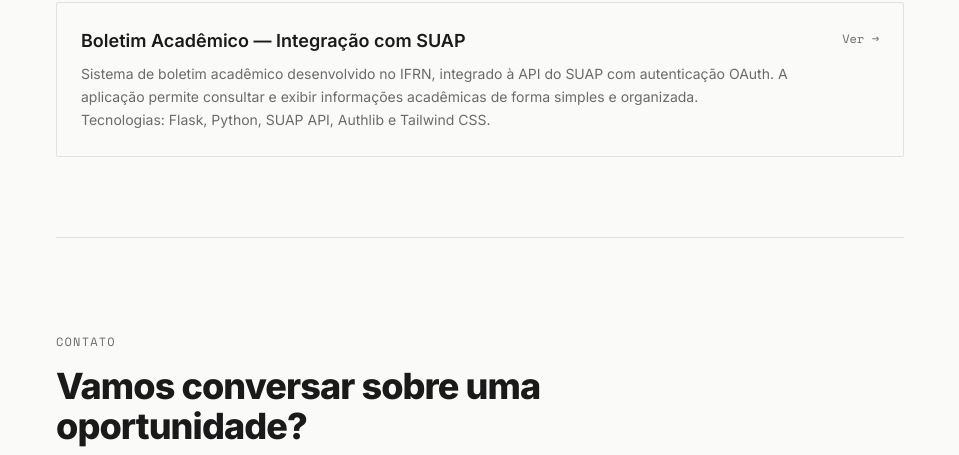
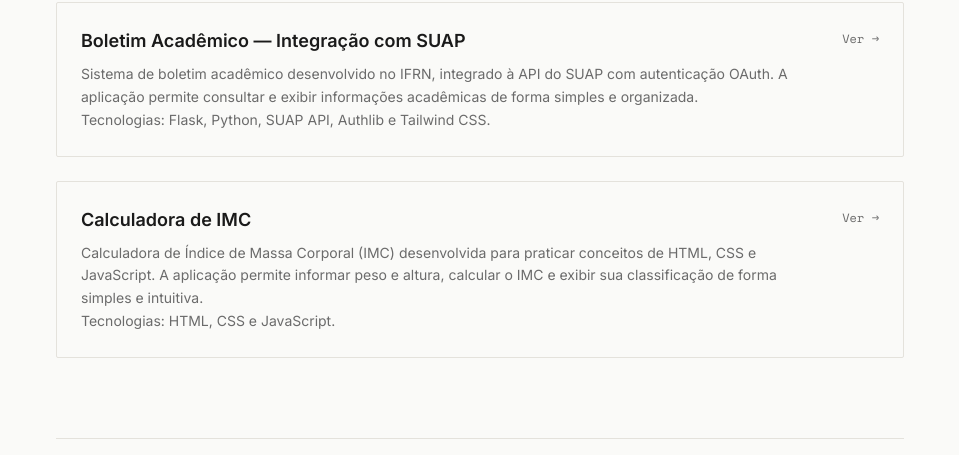
Before and after one commit to ademacirfilho/portfolio, a plain HTML site: page index.html in a window 1280 px wide. Shown: the part 2021-2476 px from the top of the page, without its empty margins (160-1119 px from the left). Drawn offline with nearby package versions, Linux system fonts and the light colour scheme.

Commit message:
feat: calculadora de imc na aba projetos

```diff
--- a/index.html
+++ b/index.html
@@ -134,10 +134,12 @@
           <div>
             <h3 class="text-lg font-semibold text-[#1A1A1A] group-hover:text-[#3D5A50] transition-colors">FFA .finance
             </h3>
-            <p class="text-sm text-[#6B6B6B] mt-2 leading-relaxed">Sistema de gerenciamento financeiro para microempresas, desenvolvido no IFRN. A aplicação permite controlar receitas, despesas e outras informações financeiras de forma simples e organizada.
+            <p class="text-sm text-[#6B6B6B] mt-2 leading-relaxed">Sistema de gerenciamento financeiro para
+              microempresas, desenvolvido no IFRN. A aplicação permite controlar receitas, despesas e outras informações
+              financeiras de forma simples e organizada.
 
-            <br>Tecnologias: Django, Python, HTML, CSS, JavaScript, Tailwind CSS e MySQL.
-</p>
+              <br>Tecnologias: Django, Python, HTML, CSS, JavaScript, Tailwind CSS e MySQL.
+            </p>
           </div>
           <span class="mono text-xs text-[#6B6B6B] whitespace-nowrap mt-1">Ver →</span>
         </div>
@@ -146,12 +148,38 @@
         class="group block border border-[#E4E2DC] rounded-sm p-6 hover:border-[#3D5A50] transition-colors focus-ring">
         <div class="flex items-start justify-between gap-4">
           <div>
-            <h3 class="text-lg font-semibold text-[#1A1A1A] group-hover:text-[#3D5A50] transition-colors">Boletim Acadêmico — Integração com SUAP</h3>
-            <p class="text-sm text-[#6B6B6B] mt-2 leading-relaxed">Sistema de boletim acadêmico desenvolvido no IFRN, integrado à API do SUAP com autenticação OAuth. A aplicação permite consultar e exibir informações acadêmicas de forma simples e organizada.
+            <h3 class="text-lg font-semibold text-[#1A1A1A] group-hover:text-[#3D5A50] transition-colors">Boletim
+              Acadêmico — Integração com SUAP</h3>
+            <p class="text-sm text-[#6B6B6B] mt-2 leading-relaxed">Sistema de boletim acadêmico desenvolvido no IFRN,
+              integrado à API do SUAP com autenticação OAuth. A aplicação permite consultar e exibir informações
+              acadêmicas de forma simples e organizada.
 
-            <br>Tecnologias: Flask, Python, SUAP API, Authlib e Tailwind CSS.</p>
+              <br>Tecnologias: Flask, Python, SUAP API, Authlib e Tailwind CSS.
+            </p>
           </div>
           <span class="mono text-xs text-[#6B6B6B] whitespace-nowrap mt-1">Ver →</span>
+        </div>
+      </a>
+      <a href="https://github.com/ademacirfilho/calculadora-imc" target="_blank"
+        class="group block border border-[#E4E2DC] rounded-sm p-6 hover:border-[#3D5A50] transition-colors focus-ring">
+        <div class="flex items-start justify-between gap-4">
+          <div>
+            <h3 class="text-lg font-semibold text-[#1A1A1A] group-hover:text-[#3D5A50] transition-colors">
+              Calculadora de IMC
+            </h3>
+
+            <p class="text-sm text-[#6B6B6B] mt-2 leading-relaxed">
+              Calculadora de Índice de Massa Corporal (IMC) desenvolvida para praticar conceitos de HTML, CSS e
+              JavaScript. A aplicação permite informar peso e altura, calcular o IMC e exibir sua classificação de forma
+              simples e intuitiva.
+
+              <br>Tecnologias: HTML, CSS e JavaScript.
+            </p>
+          </div>
+
+          <span class="mono text-xs text-[#6B6B6B] whitespace-nowrap mt-1">
+            Ver →
+          </span>
         </div>
       </a>
     </div>
```
